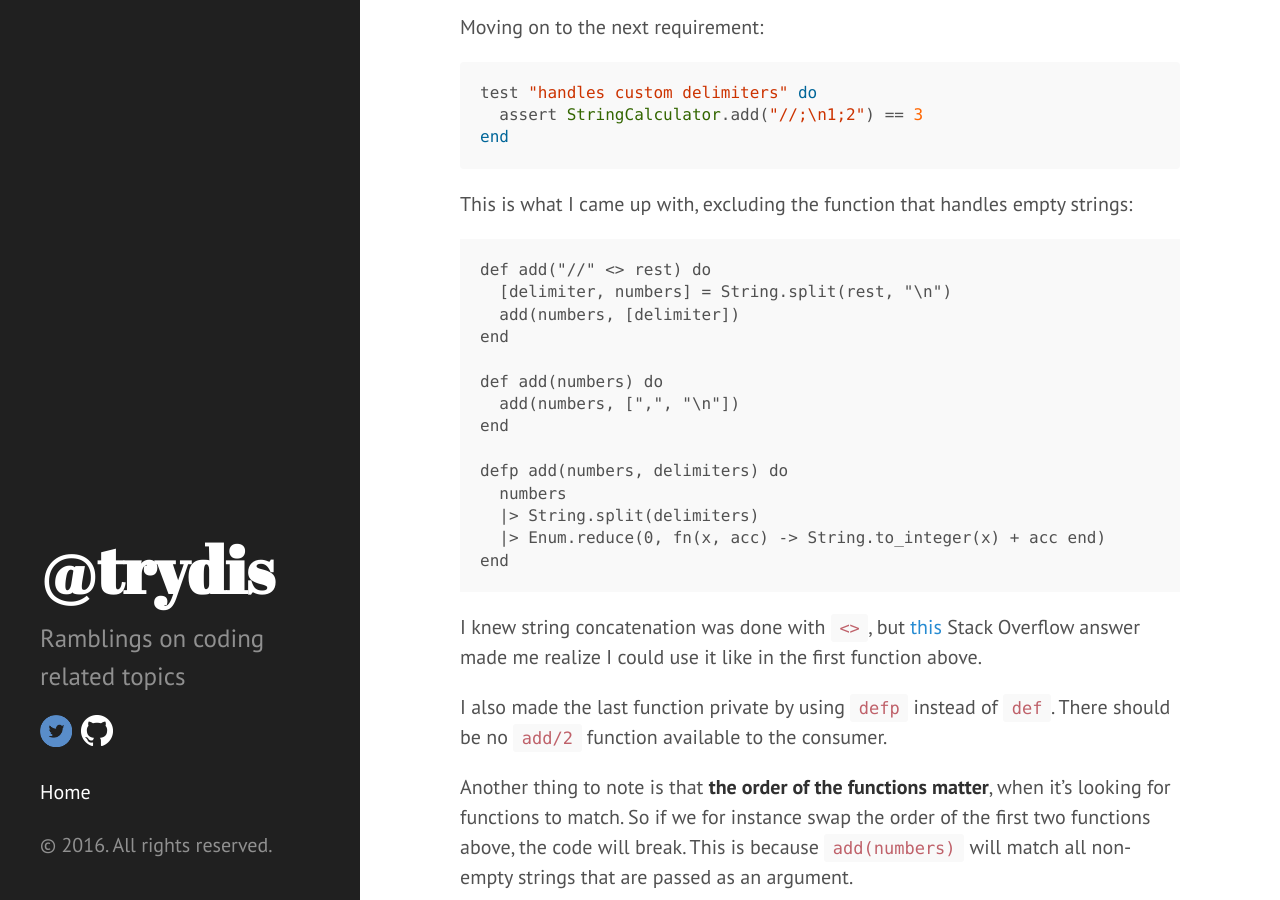
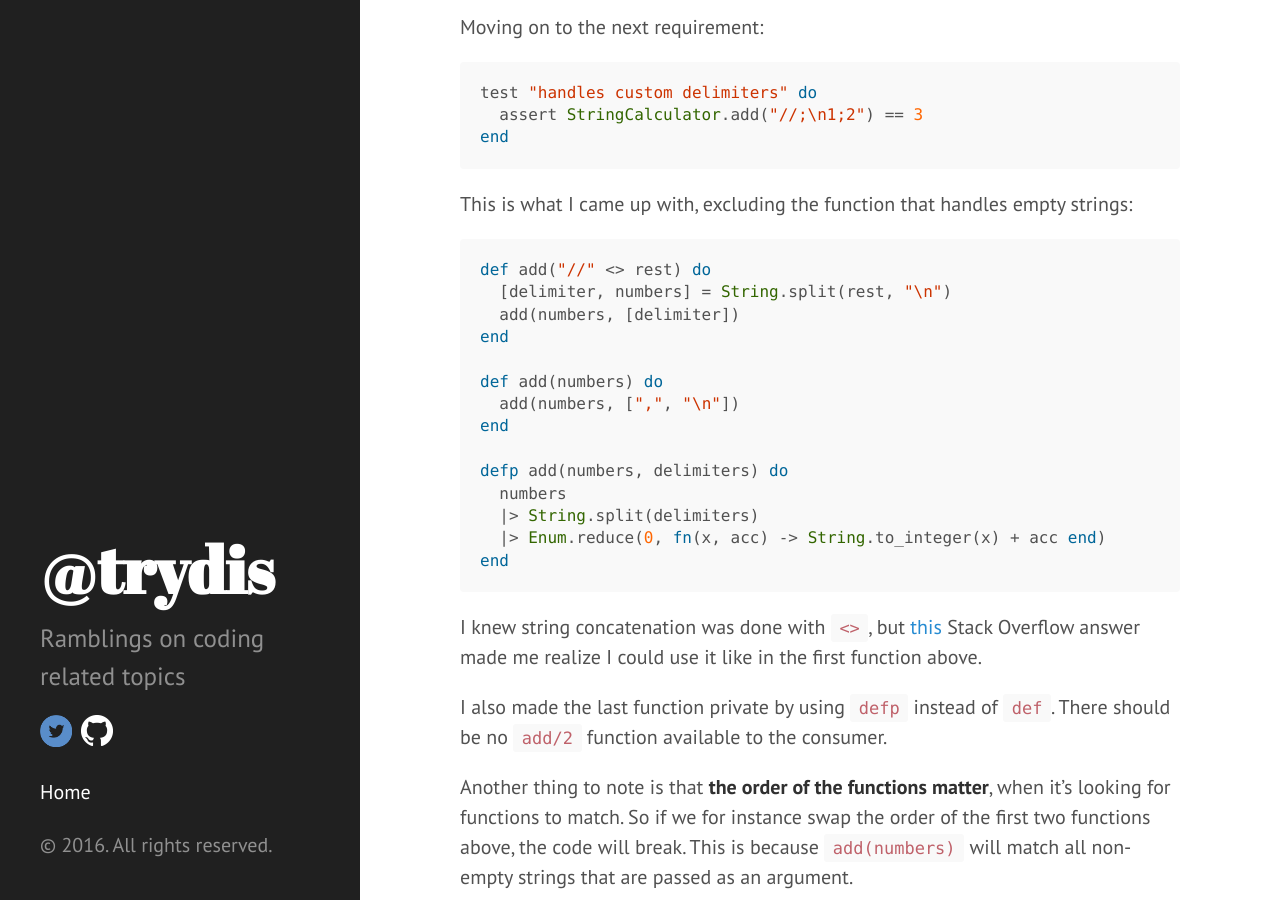
Before and after one commit to trydis/trydis.github.io, a Jekyll site: the page built from _posts/2016-03-07-elixir-string-calculator.md, in a window 1280 px wide and 900 px high, scrolled down 4273 px. Built offline with Jekyll 4.4.1, drawn with Linux system fonts in a browser that asks for light colours; comment, search, counter and statistics services are not loaded.

Commit message:
Fixed a typo

````diff
--- a/_posts/2016-03-07-elixir-string-calculator.md
+++ b/_posts/2016-03-07-elixir-string-calculator.md
@@ -173,7 +173,7 @@ end
 
 This is what I came up with, excluding the function that handles empty strings:
 
-```exixir
+```elixir
 def add("//" <> rest) do
   [delimiter, numbers] = String.split(rest, "\n")
   add(numbers, [delimiter])
````
